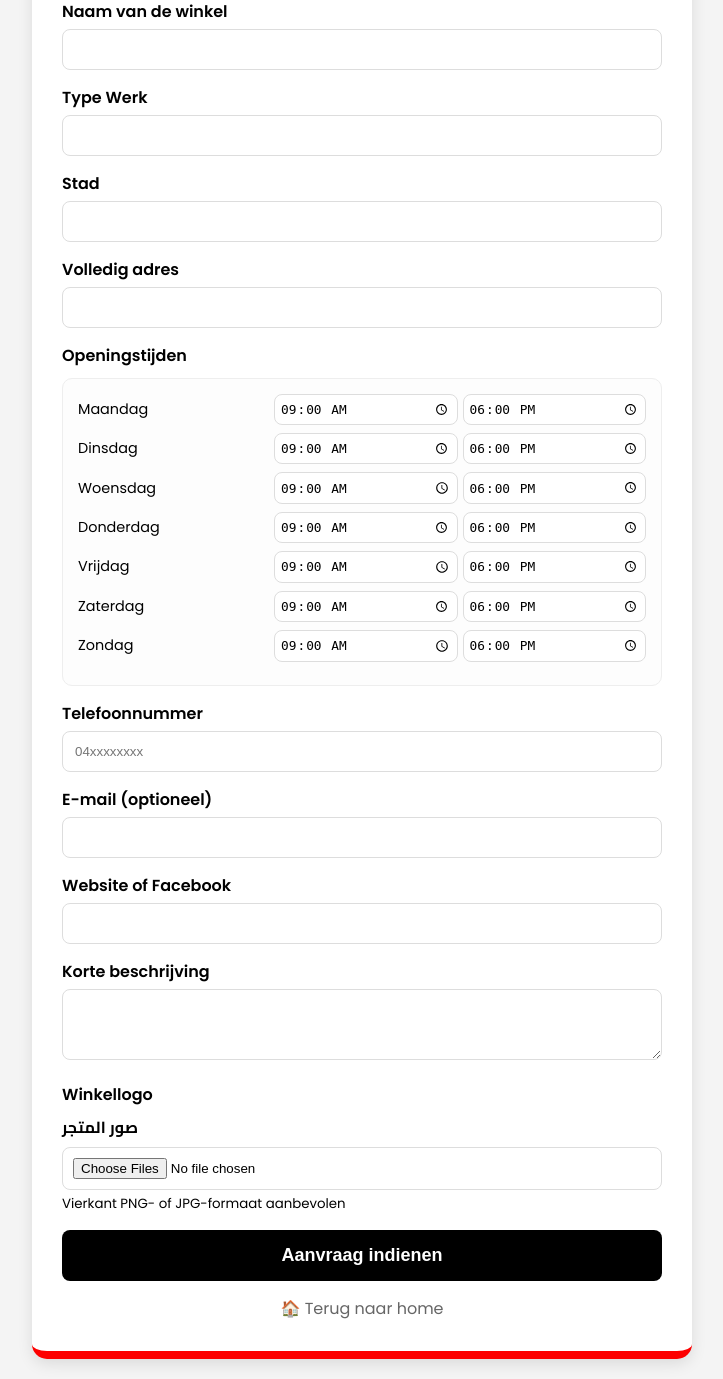
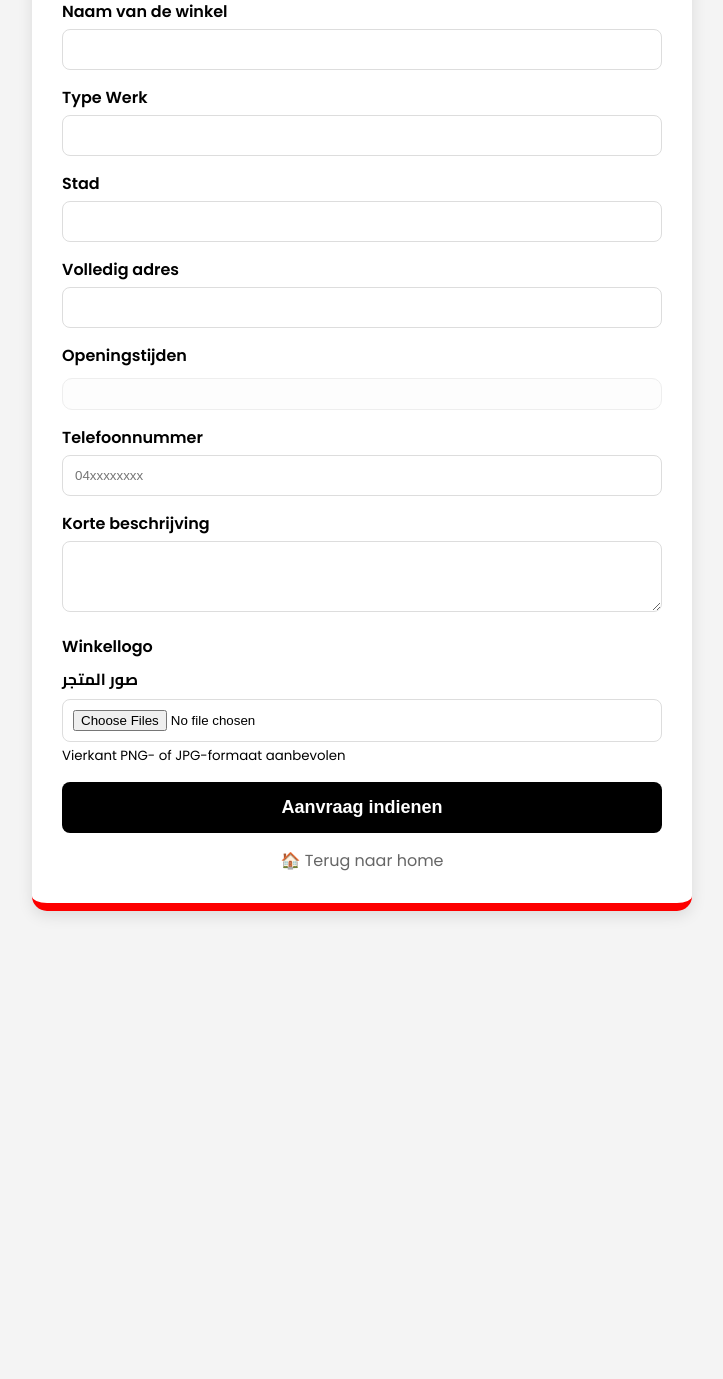
Before and after one commit to Ramiabdelal-hue/belgium-job-guide, a Flask app: page /join-us in a window 1280 px wide. Shown: the part 328-1707 px from the top of the page, without its empty margins (278-1001 px from the left). After the commit the page ends 1244 px from the top, so only its background shows below. Run offline with Flask 3, Linux system fonts and the light colour scheme; some libraries are stand-ins or nearby versions.

Commit message:
Update join_us.html

```diff
--- a/templates/join_us.html
+++ b/templates/join_us.html
@@ -162,16 +162,6 @@
         </div>
 
         <div class="form-group">
-            <label id="lbl-email">E-mail (optioneel)</label>
-            <input type="email" name="email">
-        </div>
-
-        <div class="form-group">
-            <label id="lbl-web">Website of Facebook</label>
-            <input type="url" name="website">
-        </div>
-
-        <div class="form-group">
             <label id="lbl-desc">Korte beschrijving</label>
             <textarea name="desc" rows="3"></textarea>
         </div>
@@ -206,8 +196,6 @@
             address: "Volledig adres",
             hours: "Openingstijden",
             phone: "Telefoonnummer",
-            email: "E-mail (optioneel)",
-            web: "Website of Facebook",
             desc: "Korte beschrijving",
             logo: "Winkellogo",
             hint: "Vierkant PNG- of JPG-formaat aanbevolen",
@@ -229,8 +217,6 @@
             address: "العنوان الكامل",
             hours: "ساعات العمل",
             phone: "رقم الهاتف",
-            email: "البريد الإلكتروني (اختياري)",
-            web: "رابط الموقع الإلكتروني أو الفيسبوك",
             desc: "وصف قصير عن المحل",
             logo: "شعار المحل (Logo)",
             hint: "يفضل أن تكون الصورة مربعة وبصيغة PNG أو JPG",
@@ -252,8 +238,6 @@
             address: "Adresse complète",
             hours: "Heures d'ouverture",
             phone: "Numéro de téléphone",
-            email: "E-mail (optionnel)",
-            web: "Site web ou Facebook",
             desc: "Brève description",
             logo: "Logo du magasin",
             hint: "Format carré PNG ou JPG recommandé",
```
